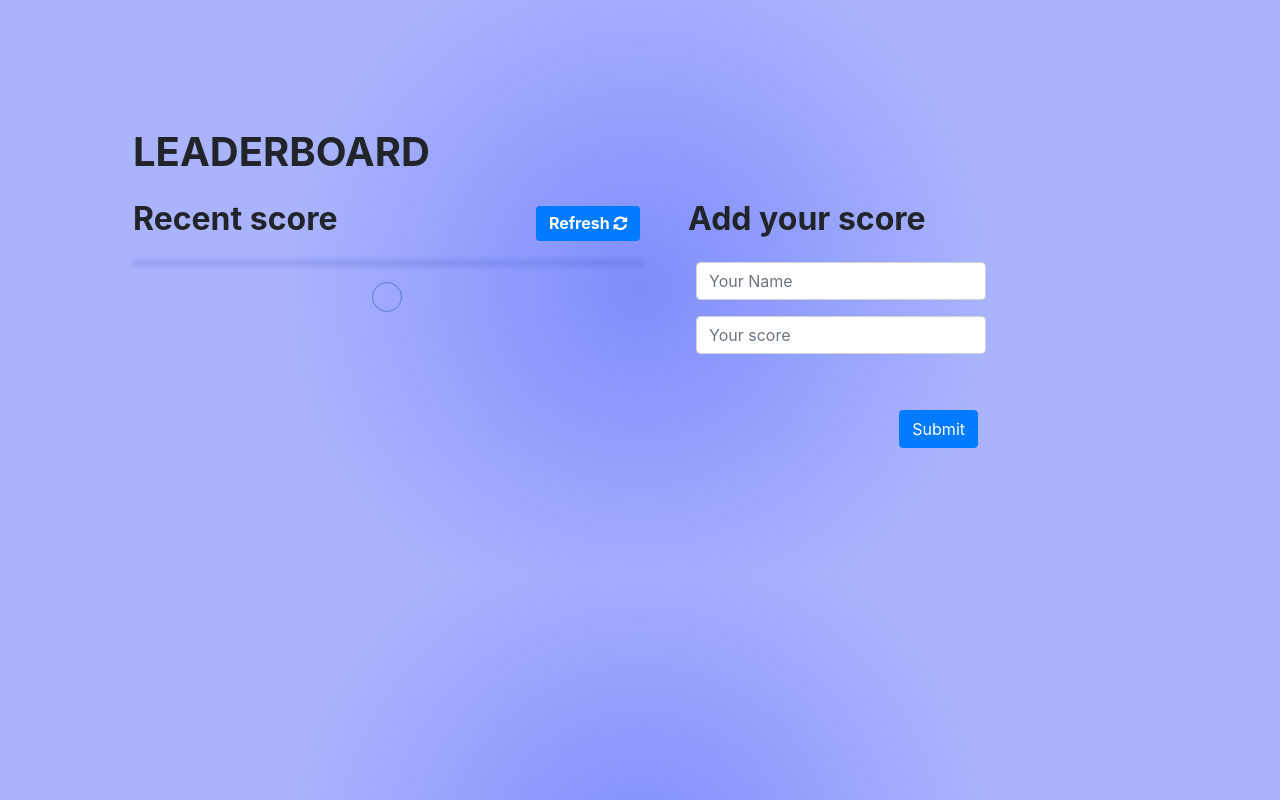
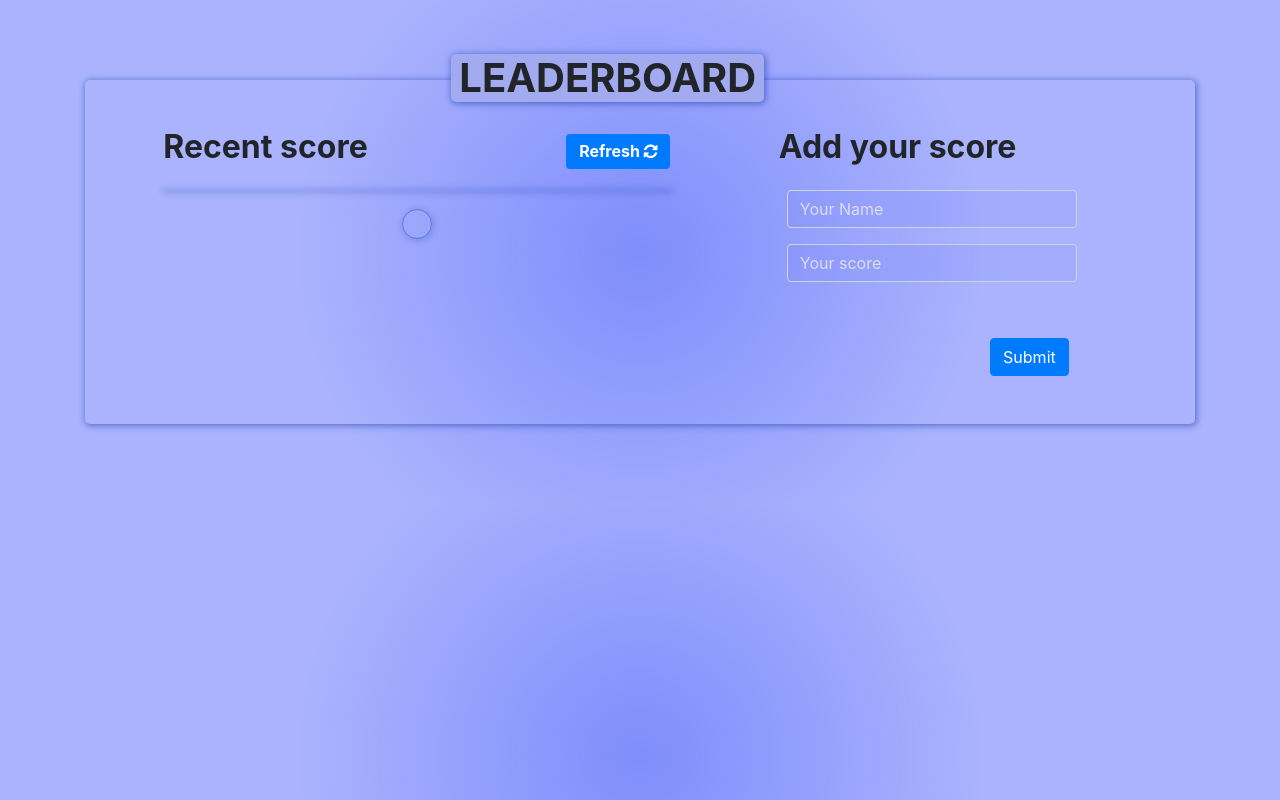
Before and after one commit to andersonlebon/leaderboard, a website built with webpack: page src/index.html in a window 1280 px wide. Built offline with nearby package versions, Linux system fonts and the light colour scheme; no server answers.

Commit message:
finish styling the main  section

```diff
--- a/src/index.html
+++ b/src/index.html
@@ -19,9 +19,9 @@
   <body>
     <main class="container d-flex flex-column justify-content-center">
       <section class="container p-5">
-        <h1 class="font-weight-bold pb-3">LEADERBOARD</h1>
+        <h1 class="leader font-weight-bold px-2">LEADERBOARD</h1>
 
-        <div class="container d-flex w-100 p-0">
+        <div class="container justify-content-around d-flex w-100 p-0">
           <div class="table-container w-50">
             <div class="title mb-3">
               <div
@@ -48,7 +48,7 @@
               ></li>
             </ul>
           </div>
-          <form class="ml-5 d-flex flex-column">
+          <form class="px-5 d-flex flex-column">
             <h2 class="mb-3 font-weight-bold">Add your score</h2>
             <input
               type="text"
--- a/src/js/index.js
+++ b/src/js/index.js
@@ -10,8 +10,7 @@ const refrech = document.querySelector('.refrech');
 refrech.addEventListener('click', async () => {
   const result = await getScores();
   const { result: data } = await result.json();
-  const paginatedItems = paginate(1, 4, data);
-  display(paginatedItems);
+  display(data);
 });
 
 form.addEventListener('submit', async (e) => {
@@ -26,6 +25,5 @@ form.addEventListener('submit', async (e) => {
 window.onload = async () => {
   const result = await getScores();
   const { result: data } = await result.json();
-
   display(data);
 };
--- a/src/js/pagination.js
+++ b/src/js/pagination.js
@@ -6,16 +6,17 @@ let current = 1;
 export const display = async (data) => {
   const tableBody = document.querySelector('.table-body');
   const paginationUl = document.querySelector('.pagination');
-  const paginatedItems = paginate(current, 4, data);
+  const paginatedItems = paginate(current, 5, data);
 
   tableBody.innerHTML = '';
   paginatedItems.forEach((player) => {
     const tr = document.createElement('tr');
+    tr.className = 'tr-row';
     tr.innerHTML = `<td>${player.user} : ${player.score}</td>`;
     tableBody.appendChild(tr);
   });
 
-  const paginationSize = Math.ceil(data.length / 4);
+  const paginationSize = Math.ceil(data.length / 5);
   pages(paginationSize, paginationUl);
 };
 
--- a/src/sass/style.scss
+++ b/src/sass/style.scss
@@ -12,6 +12,19 @@ main {
   padding: 80px 0;
 
   section {
+    box-shadow: 1px 1px 6px 1px rgba(6, 48, 163, 0.486);
+    border-radius: 5px;
+
+    position: relative;
+    .leader {
+      position: absolute;
+      top: -26px;
+      left: 33%;
+      background: #a2abf0;
+      box-shadow: 1px 1px 6px 1px rgba(6, 48, 163, 0.486);
+      border-radius: 5px;
+    }
+
     .title .refrech {
       font-size: 16px;
       padding: 0.6rem 0.8rem;
@@ -35,9 +48,10 @@ main {
   width: 30px;
   height: 30px;
   padding: 6px;
-  margin: 4px;
+  margin: 3px;
   border: 1px solid #013d976b;
   font-size: 12px;
+  box-shadow: 1px 1px 6px 1px rgba(6, 48, 163, 0.199);
 
   &:hover {
     background-color: #c9c8c888;
@@ -51,3 +65,20 @@ main {
   color: rgb(255, 255, 255);
   border: 1px solid #013d976b;
 }
+
+.tr-row {
+  padding: 0.45rem 0.75rem !important;
+}
+
+input {
+  &::placeholder {
+    color: rgba(236, 236, 236, 0.801) !important;
+  }
+  color: #fff !important;
+  background: rgba(49, 72, 250, 0.479) !important;
+  background: radial-gradient(
+    circle,
+    rgba(49, 72, 250, 0.103) 0%,
+    rgba(49, 72, 250, 0.062) 50%
+  ) !important;
+}
```
Also changed, not shown: src/sass/style.css, 1 other file.
